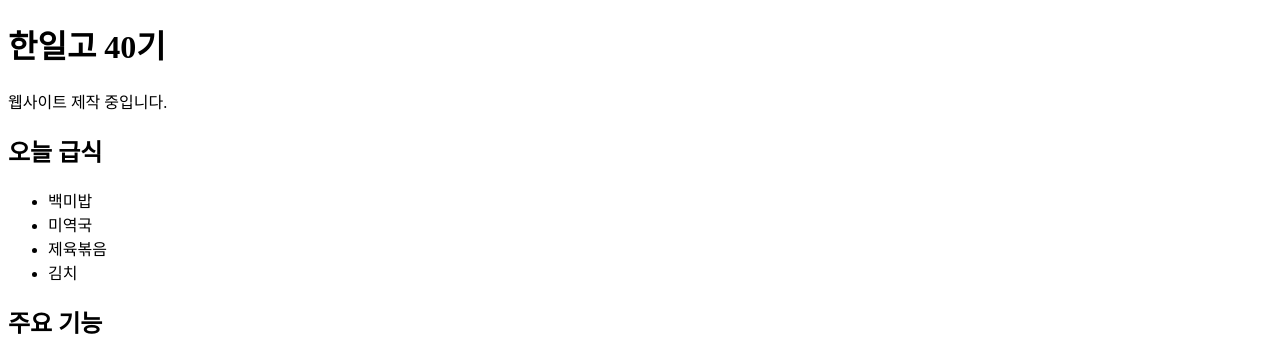
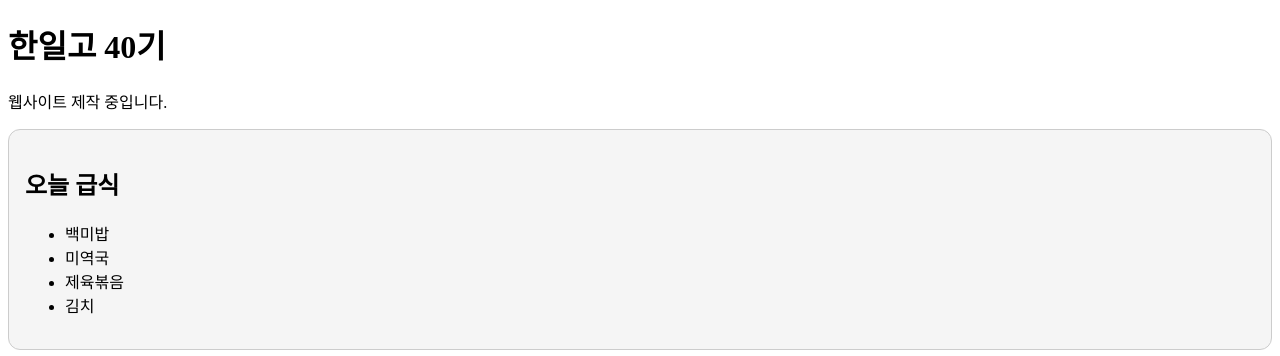
Before and after one commit to sukjuhwan/git-test, a plain HTML site: page index.html in a window 1280 px wide. Shown: the top 356 px of the page. Drawn offline with Linux system fonts and the light colour scheme.

Commit message:
div추가

```diff
--- a/index.html
+++ b/index.html
@@ -4,6 +4,7 @@
   <h1>한일고 40기</h1>
   <p>웹사이트 제작 중입니다.</p>
 
+  <div style="background: #f5f5f5; border: 1px solid #ccc; border-radius: 12px; padding: 16px;">
     <h2>오늘 급식</h2>
     <ul>
       <li>백미밥</li>
@@ -11,6 +12,7 @@
       <li>제육볶음</li>
       <li>김치</li>
     </ul>
+  </div>
 
   <h2>주요 기능</h2>
   <ol>
```
Lines whose indentation alone changed are shown as unchanged.
